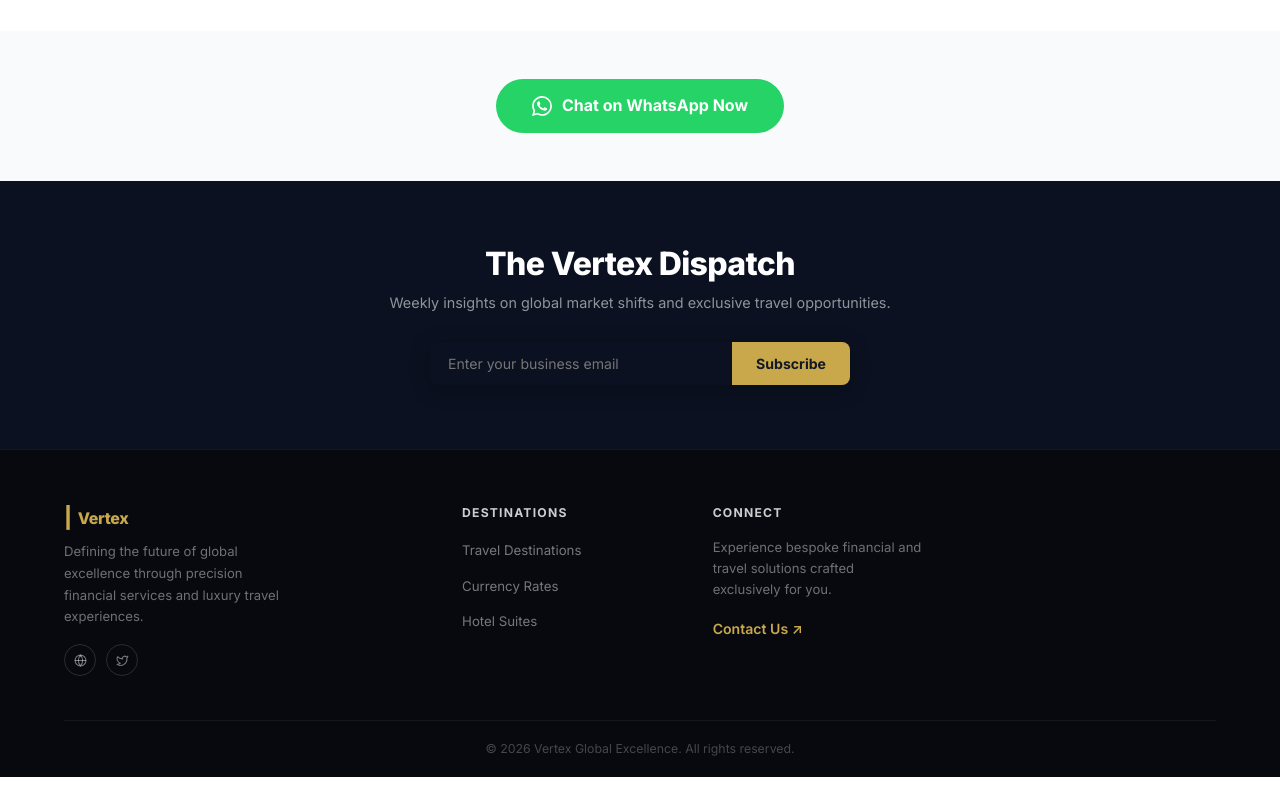
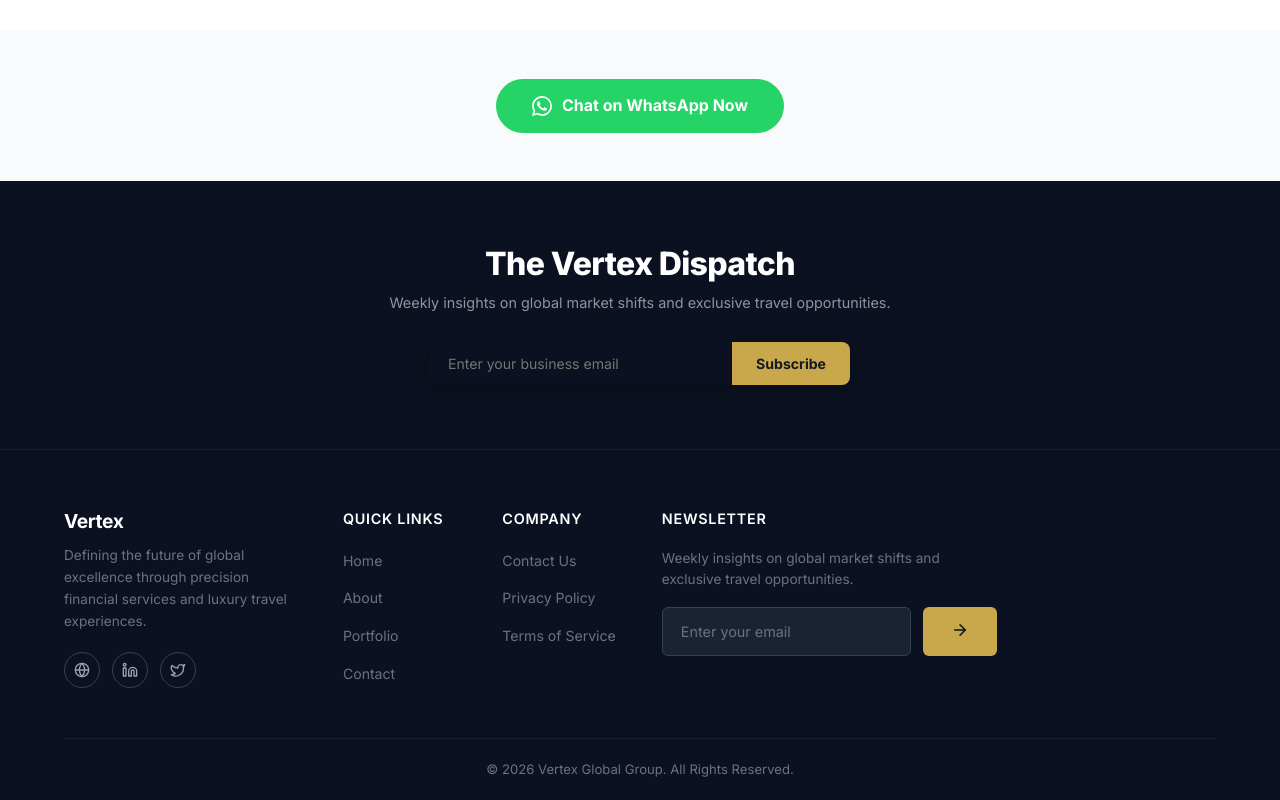
Before and after one commit to isrosiva00005-max/Vertex, a website: page public/contact.html in a window 1280 px wide. Shown: the part 2128-2928 px from the top of the page. Before the commit the page ends 2905 px from the top, so only its background shows below. Drawn offline with Linux system fonts and the light colour scheme.

Commit message:
Fix: add Quick Links footer column to About and Contact pages

```diff
--- a/public/contact.html
+++ b/public/contact.html
@@ -612,40 +612,61 @@
   </section>
 
   <!-- ═══ FOOTER ═══ -->
-  <footer class="contact-footer">
+  <footer class="footer">
     <div class="container">
-      <div class="contact-footer-grid">
-        <!-- Brand -->
-        <div class="cf-brand">
-          <h3><span>|</span> Vertex</h3>
+      <div class="footer-grid">
+        <!-- Brand Column -->
+        <div class="footer-brand">
+          <h3>Vertex</h3>
           <p>Defining the future of global excellence through precision financial services and luxury travel experiences.</p>
-          <div class="cf-social">
+          <div class="footer-social">
             <a href="#" aria-label="Globe">
               <svg xmlns="http://www.w3.org/2000/svg" viewBox="0 0 24 24" fill="none" stroke="currentColor" stroke-width="2" stroke-linecap="round" stroke-linejoin="round"><circle cx="12" cy="12" r="10"/><line x1="2" y1="12" x2="22" y2="12"/><path d="M12 2a15.3 15.3 0 0 1 4 10 15.3 15.3 0 0 1-4 10 15.3 15.3 0 0 1-4-10 15.3 15.3 0 0 1 4-10z"/></svg>
+            </a>
+            <a href="#" aria-label="LinkedIn">
+              <svg xmlns="http://www.w3.org/2000/svg" viewBox="0 0 24 24" fill="none" stroke="currentColor" stroke-width="2" stroke-linecap="round" stroke-linejoin="round"><path d="M16 8a6 6 0 0 1 6 6v7h-4v-7a2 2 0 0 0-2-2 2 2 0 0 0-2 2v7h-4v-7a6 6 0 0 1 6-6z"/><rect x="2" y="9" width="4" height="12"/><circle cx="4" cy="4" r="2"/></svg>
             </a>
             <a href="#" aria-label="Twitter">
               <svg xmlns="http://www.w3.org/2000/svg" viewBox="0 0 24 24" fill="none" stroke="currentColor" stroke-width="2" stroke-linecap="round" stroke-linejoin="round"><path d="M22 4s-.7 2.1-2 3.4c1.6 10-9.4 17.3-18 11.6 2.2.1 4.4-.6 6-2C3 15.5.5 9.6 3 5c2.2 2.6 5.6 4.1 9 4-.9-4.2 4-6.6 7-3.8 1.1 0 3-1.2 3-1.2z"/></svg>
             </a>
           </div>
         </div>
-        <!-- Destinations -->
-        <div class="cf-col">
-          <h4>Destinations</h4>
+        <!-- Quick Links Column -->
+        <div class="footer-col">
+          <h4>Quick Links</h4>
           <ul>
-            <li><a href="portfolio.html">Travel Destinations</a></li>
-            <li><a href="portfolio.html">Currency Rates</a></li>
-            <li><a href="portfolio.html">Hotel Suites</a></li>
+            <li><a href="index.html">Home</a></li>
+            <li><a href="about.html">About</a></li>
+            <li><a href="portfolio.html">Portfolio</a></li>
+            <li><a href="contact.html">Contact</a></li>
           </ul>
         </div>
-        <!-- Connect -->
-        <div class="cf-col">
-          <h4>Connect</h4>
-          <p class="cf-connect-desc">Experience bespoke financial and travel solutions crafted exclusively for you.</p>
-          <a href="contact.html" class="cf-contact-link">Contact Us ↗</a>
+        <!-- Company Column -->
+        <div class="footer-col">
+          <h4>Company</h4>
+          <ul>
+            <li><a href="contact.html">Contact Us</a></li>
+            <li><a href="privacy.html">Privacy Policy</a></li>
+            <li><a href="terms.html">Terms of Service</a></li>
+          </ul>
+        </div>
+        <!-- Newsletter Column -->
+        <div class="footer-col footer-connect">
+          <h4>Newsletter</h4>
+          <p>Weekly insights on global market shifts and exclusive travel opportunities.</p>
+          <form class="newsletter-form" style="max-width:100%;">
+            <input type="email" placeholder="Enter your email" required>
+            <button type="submit" aria-label="Subscribe">
+              <svg xmlns="http://www.w3.org/2000/svg" width="18" height="18" viewBox="0 0 24 24" fill="none" stroke="currentColor" stroke-width="2" stroke-linecap="round" stroke-linejoin="round">
+                <line x1="5" y1="12" x2="19" y2="12"/>
+                <polyline points="12 5 19 12 12 19"/>
+              </svg>
+            </button>
+          </form>
         </div>
       </div>
-      <div class="contact-footer-bottom">
-        <p>&copy; 2026 Vertex Global Excellence. All rights reserved.</p>
+      <div class="footer-bottom">
+        <p>&copy; 2026 Vertex Global Group. All Rights Reserved.</p>
       </div>
     </div>
   </footer>
```
Also changed, not shown: public/about.html (+10 -0 lines).
